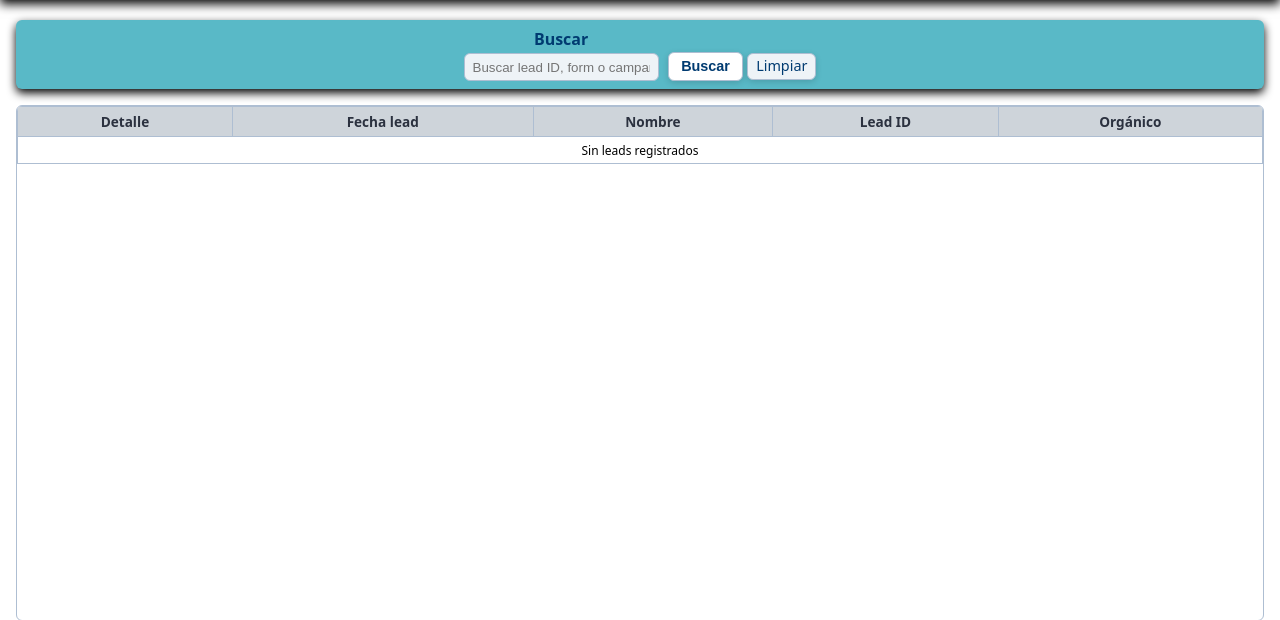
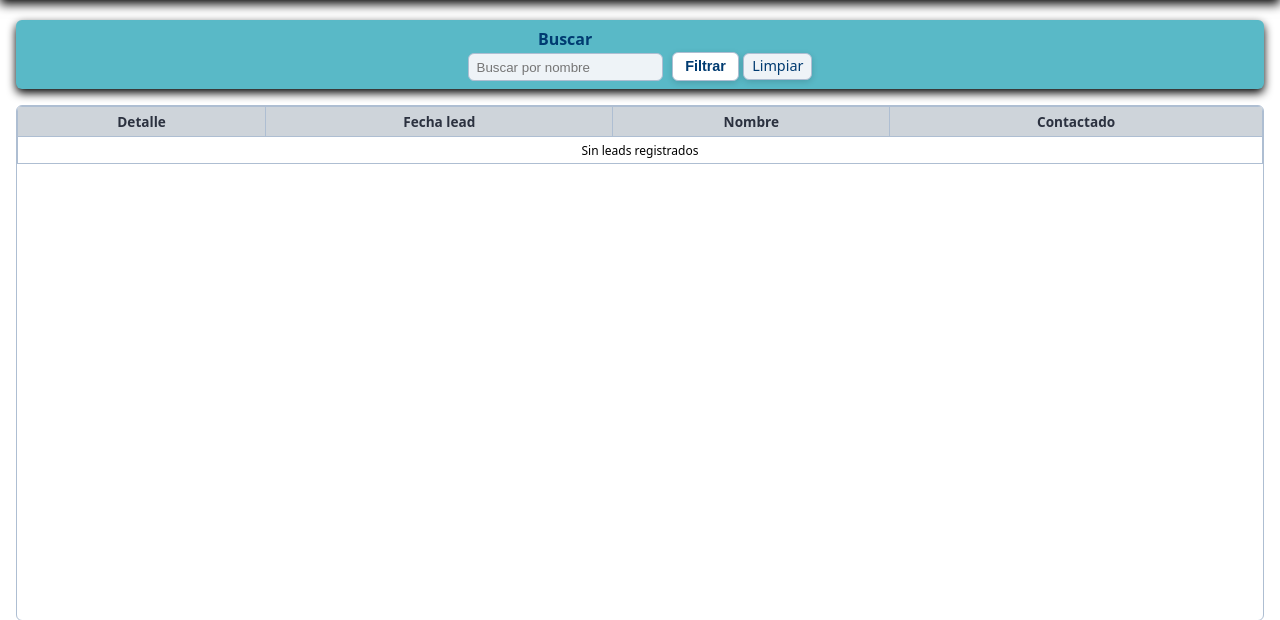
Before and after one commit to diegomacias-11/COMERCIAL-ARAU, a Django app: page /leads/ in a window 1280 px wide. Shown: the part 137-757 px from the top of the page. Run offline with Django 5.2, Linux system fonts and the light colour scheme; the visitor is signed in with stand-in values (Sample User, id 1); data that the repository does not hold is empty; parts of the project's set-up code (start-up, migrations or seed data) failed here and were passed over.

Commit message:
corrección

```diff
--- a/leads/templates/leads/lista.html
+++ b/leads/templates/leads/lista.html
@@ -17,12 +17,12 @@
         type="text"
         id="q"
         name="q"
-        placeholder="Buscar lead ID, form o campaña"
+        placeholder="Buscar por nombre"
         value="{{ q }}"
       />
     </div>
     <div class="filter-actions">
-      <button type="submit" class="btn-filter">Buscar</button>
+      <button type="submit" class="btn-filter">Filtrar</button>
       <a href="{% url 'leads_metalead_list' %}" class="btn-filter">Limpiar</a>
     </div>
   </form>
@@ -33,8 +33,7 @@
     <th>Detalle</th>
     <th>Fecha lead</th>
     <th>Nombre</th>
-    <th>Lead ID</th>
-    <th>Orgánico</th>
+    <th>Contactado</th>
   </tr>
 {% endblock %}
 
```
